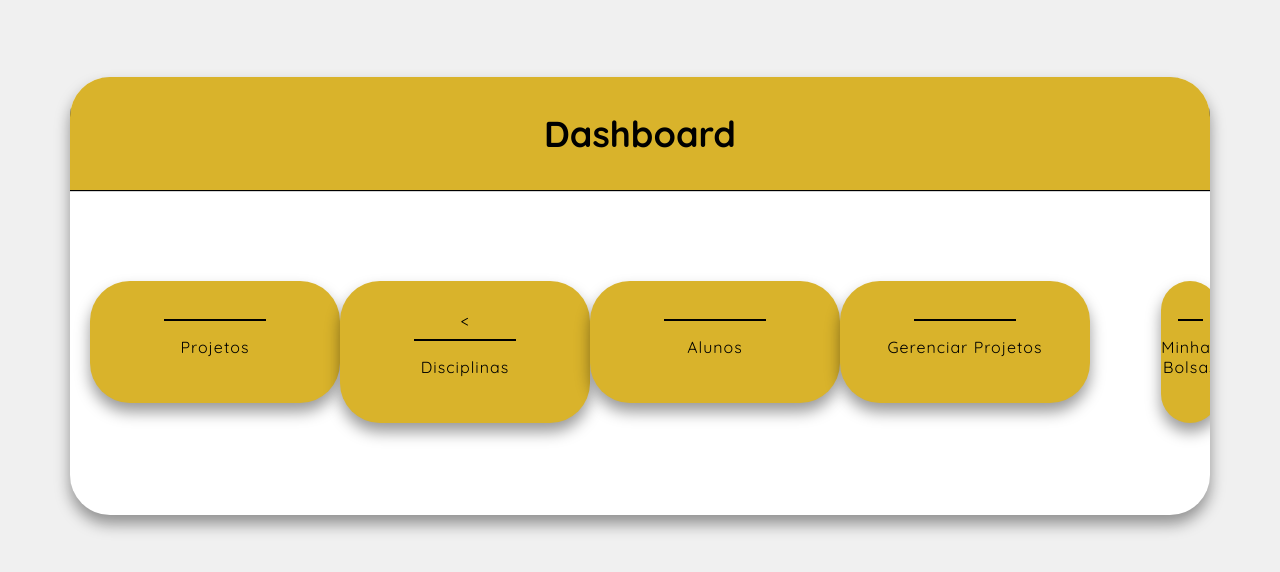
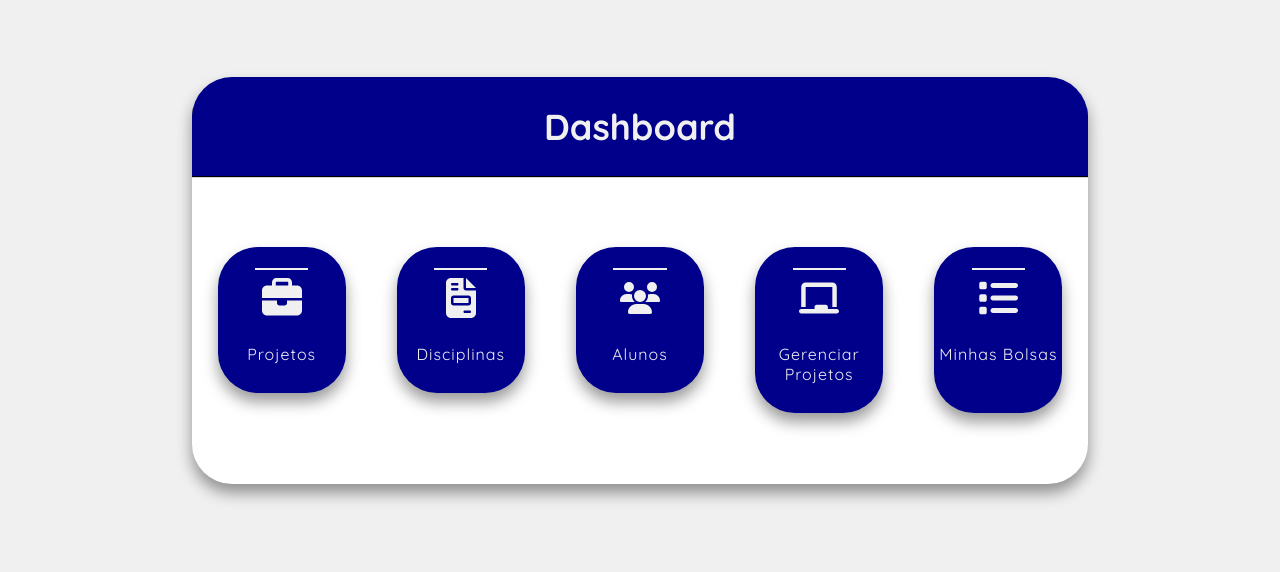
Before and after one commit to marlonruffo/Trabalho-final-DCC060, a PHP site: page /site/dashboard.html in a window 1280 px wide. Shown: the top 572 px of the page. Run offline with PHP 8.4, Linux system fonts and the light colour scheme.

Commit message:
finaliza dashboard

```diff
--- a/css/dashboard.css
+++ b/css/dashboard.css
@@ -5,40 +5,8 @@ body{
     background-color: #F0F0F0;
 }
 
-.logout{
-    height: fit-content;
-
-    display: flex;
-    justify-content: end;
-    color: #d3a809;
-}
-
-.logout p{
-    height: fit-content;
+.container{
     width: fit-content;
-    padding-top: 0px;
-    padding-bottom: 0px;
-    padding-left: 10px;
-}
-
-.logout-buttom{
-    display: flex;
-
-    padding-top: 0px;
-    padding-bottom: 0px;
-    padding-left: 14px;
-    padding-right: 10px;
-    margin-top: 16px;
-    margin-right: 16px;
-
-    background-color: #FFFFFF;
-    border-radius: 18px;
-    box-shadow: 0px 9px 15px rgba(0, 0, 0, 0.4);
-    fill: #d3a809;
-}
-
-.container{
-    width: 1140px;
     height: fit-content;
     margin: auto;
     margin-top: 6%;
@@ -56,8 +24,8 @@ body{
     padding-bottom: 3%;
     margin: 0;
 
-    background-color: #d9b32b;
-    color: black;
+    background-color: darkblue;
+    color: #F0F0F0;
     font-size: 36px;
     font-weight: bold;
     box-shadow: 0px 1px 1px rgba(0, 0, 0, 1);
@@ -66,7 +34,7 @@ body{
 .container-content{
     display: flex;
     justify-content: space-around;
-    width: 100%;
+    width: fit-content;
 
     padding: 8% 0% 8% 0%;
     margin: 0px;
@@ -74,17 +42,20 @@ body{
 }
 
 .admin{
-    width: 250px;
+    display: flex;
+    flex-direction: column;
+    align-items: center;
+    width: 10vw;
 
-    margin-left: 8%;
-    margin-right: 8%;
+    margin-left: 2vw;
+    margin-right: 2vw;
 
-    padding-top: 30px;
-    padding-bottom: 30px;
+    padding-top: 1vw;
+    padding-bottom: 1vw;
 
     text-align: center;
 
-    background-color: #d9b32b;
+    background-color: darkblue;
     border-radius: 40px;
     box-shadow: 0px 9px 15px rgba(0, 0, 0, 0.4);
     cursor: pointer;
@@ -93,13 +64,72 @@ body{
 .adminContent-link{ text-decoration: none;}
 
 .admin-options{
-    color: black;
+    color: #F0F0F0;
     font-weight: 400px;
     letter-spacing: 1px;
 }
 
 .icons{
     width: 40px;
+    height: 40px;
     margin-bottom: 10px;
-    fill: black;
+    fill: #F0F0F0;
 }
+
+@media only screen and (max-width: 912px){
+
+    body{
+        margin-bottom: 10%;
+    }
+
+    .container{
+        width: 90%;
+    }
+
+    .container-content{
+        display: block;
+        margin-top: 1%;
+        padding-top: 0;
+    }
+
+    .admin{
+        width: auto;
+        margin-top: 6%;
+        padding-top: 40px;
+    }
+
+    .admin-options{
+        font-size: xx-large;
+        padding-left: 2%;
+        padding-right: 2%;
+    }
+}
+
+@media only screen and (max-width: 762px){
+
+    body{
+        margin-bottom: 10%;
+    }
+
+    .container{
+        width: 90%;
+    }
+
+    .container-content{
+        display: block;
+        margin-top: 1%;
+        padding-top: 0;
+    }
+
+    .admin{
+        width: auto;
+        margin-top: 6%;
+        padding-top: 40px;
+    }
+
+    .admin-options{
+        font-size: 1em;
+        padding-left: 2%;
+        padding-right: 2%;
+    }
+}
--- a/site/dashboard.html
+++ b/site/dashboard.html
@@ -5,9 +5,8 @@
     <meta http-equiv="X-UA-Compatible" content="IE=edge">
     <meta name="viewport" content="width=device-width, initial-scale=1.0">
     <title>Dashboard</title>
-    <link rel="shortcut icon" href="../../../public/assets/favicon.png" type="image/x-icon">
 
-    <link rel="stylesheet" href="../../Trabalho-final-DCC060/css/dashboard.css">
+    <link rel="stylesheet" href="/css/dashboard.css">
     <link rel="preconnect" href="https://fonts.googleapis.com">
     <link rel="preconnect" href="https://fonts.gstatic.com" crossorigin>
     <link href="https://fonts.googleapis.com/css2?family=Quicksand:wght@300;400;500;600;700&display=swap" rel="stylesheet">
@@ -24,8 +23,8 @@
         <a class="adminContent-link">
             <div class="admin">
 
-                <hr width="40%" size="2" color="#000000">
-
+                <hr width="40%" size="2" color="#F0F0F0">
+                <svg class="icons" xmlns="http://www.w3.org/2000/svg" viewBox="0 0 512 512"><!--!Font Awesome Free 6.6.0 by @fontawesome - https://fontawesome.com License - https://fontawesome.com/license/free Copyright 2024 Fonticons, Inc.--><path d="M184 48l144 0c4.4 0 8 3.6 8 8l0 40L176 96l0-40c0-4.4 3.6-8 8-8zm-56 8l0 40L64 96C28.7 96 0 124.7 0 160l0 96 192 0 128 0 192 0 0-96c0-35.3-28.7-64-64-64l-64 0 0-40c0-30.9-25.1-56-56-56L184 0c-30.9 0-56 25.1-56 56zM512 288l-192 0 0 32c0 17.7-14.3 32-32 32l-64 0c-17.7 0-32-14.3-32-32l0-32L0 288 0 416c0 35.3 28.7 64 64 64l384 0c35.3 0 64-28.7 64-64l0-128z"/></svg>
                 <div class="admin-options">
                     <p>Projetos</p>
                 </div>
@@ -34,9 +33,8 @@
 
         <a class="adminContent-link" >
             <div class="admin">
-                <
-                <hr width="40%" size="2" color="#000000">
-
+                <hr width="40%" size="2" color="#F0F0F0">
+                <svg class="icons" xmlns="http://www.w3.org/2000/svg" viewBox="0 0 384 512"><!--!Font Awesome Free 6.6.0 by @fontawesome - https://fontawesome.com License - https://fontawesome.com/license/free Copyright 2024 Fonticons, Inc.--><path d="M64 0C28.7 0 0 28.7 0 64L0 448c0 35.3 28.7 64 64 64l256 0c35.3 0 64-28.7 64-64l0-288-128 0c-17.7 0-32-14.3-32-32L224 0 64 0zM256 0l0 128 128 0L256 0zM80 64l64 0c8.8 0 16 7.2 16 16s-7.2 16-16 16L80 96c-8.8 0-16-7.2-16-16s7.2-16 16-16zm0 64l64 0c8.8 0 16 7.2 16 16s-7.2 16-16 16l-64 0c-8.8 0-16-7.2-16-16s7.2-16 16-16zm16 96l192 0c17.7 0 32 14.3 32 32l0 64c0 17.7-14.3 32-32 32L96 352c-17.7 0-32-14.3-32-32l0-64c0-17.7 14.3-32 32-32zm0 32l0 64 192 0 0-64L96 256zM240 416l64 0c8.8 0 16 7.2 16 16s-7.2 16-16 16l-64 0c-8.8 0-16-7.2-16-16s7.2-16 16-16z"/></svg>
                 <div class="admin-options">
                     <p>Disciplinas</p>
                 </div>
@@ -44,8 +42,8 @@
         </a>
         <a class="adminContent-link" >
             <div class="admin">
-                <hr width="40%" size="2" color="#000000">
-
+                <hr width="40%" size="2" color="#F0F0F0">
+                <svg class="icons" xmlns="http://www.w3.org/2000/svg" viewBox="0 0 640 512"><!--!Font Awesome Free 6.6.0 by @fontawesome - https://fontawesome.com License - https://fontawesome.com/license/free Copyright 2024 Fonticons, Inc.--><path d="M144 0a80 80 0 1 1 0 160A80 80 0 1 1 144 0zM512 0a80 80 0 1 1 0 160A80 80 0 1 1 512 0zM0 298.7C0 239.8 47.8 192 106.7 192l42.7 0c15.9 0 31 3.5 44.6 9.7c-1.3 7.2-1.9 14.7-1.9 22.3c0 38.2 16.8 72.5 43.3 96c-.2 0-.4 0-.7 0L21.3 320C9.6 320 0 310.4 0 298.7zM405.3 320c-.2 0-.4 0-.7 0c26.6-23.5 43.3-57.8 43.3-96c0-7.6-.7-15-1.9-22.3c13.6-6.3 28.7-9.7 44.6-9.7l42.7 0C592.2 192 640 239.8 640 298.7c0 11.8-9.6 21.3-21.3 21.3l-213.3 0zM224 224a96 96 0 1 1 192 0 96 96 0 1 1 -192 0zM128 485.3C128 411.7 187.7 352 261.3 352l117.3 0C452.3 352 512 411.7 512 485.3c0 14.7-11.9 26.7-26.7 26.7l-330.7 0c-14.7 0-26.7-11.9-26.7-26.7z"/></svg>
                 <div class="admin-options">
                     <p>Alunos</p>
                 </div>
@@ -54,8 +52,8 @@
 
         <a class="adminContent-link" >
             <div class="admin">
-                <hr width="40%" size="2" color="#000000">
-
+                <hr width="40%" size="2" color="#F0F0F0">
+                <svg class="icons" xmlns="http://www.w3.org/2000/svg" viewBox="0 0 576 512"><!--!Font Awesome Free 6.6.0 by @fontawesome - https://fontawesome.com License - https://fontawesome.com/license/free Copyright 2024 Fonticons, Inc.--><path d="M96 32C60.7 32 32 60.7 32 96l0 288 64 0L96 96l384 0 0 288 64 0 0-288c0-35.3-28.7-64-64-64L96 32zM224 384l0 32L32 416c-17.7 0-32 14.3-32 32s14.3 32 32 32l512 0c17.7 0 32-14.3 32-32s-14.3-32-32-32l-128 0 0-32c0-17.7-14.3-32-32-32l-128 0c-17.7 0-32 14.3-32 32z"/></svg>
                 <div class="admin-options">
                     <p>Gerenciar Projetos</p>
                 </div>
@@ -64,8 +62,8 @@
 
         <a class="adminContent-link" ></a>
             <div class="admin">
-                <hr width="40%" size="2" color="#000000">
-
+                <hr width="40%" size="2" color="#F0F0F0">
+                <svg class="icons" xmlns="http://www.w3.org/2000/svg" viewBox="0 0 512 512"><!--!Font Awesome Free 6.6.0 by @fontawesome - https://fontawesome.com License - https://fontawesome.com/license/free Copyright 2024 Fonticons, Inc.--><path d="M40 48C26.7 48 16 58.7 16 72l0 48c0 13.3 10.7 24 24 24l48 0c13.3 0 24-10.7 24-24l0-48c0-13.3-10.7-24-24-24L40 48zM192 64c-17.7 0-32 14.3-32 32s14.3 32 32 32l288 0c17.7 0 32-14.3 32-32s-14.3-32-32-32L192 64zm0 160c-17.7 0-32 14.3-32 32s14.3 32 32 32l288 0c17.7 0 32-14.3 32-32s-14.3-32-32-32l-288 0zm0 160c-17.7 0-32 14.3-32 32s14.3 32 32 32l288 0c17.7 0 32-14.3 32-32s-14.3-32-32-32l-288 0zM16 232l0 48c0 13.3 10.7 24 24 24l48 0c13.3 0 24-10.7 24-24l0-48c0-13.3-10.7-24-24-24l-48 0c-13.3 0-24 10.7-24 24zM40 368c-13.3 0-24 10.7-24 24l0 48c0 13.3 10.7 24 24 24l48 0c13.3 0 24-10.7 24-24l0-48c0-13.3-10.7-24-24-24l-48 0z"/></svg>
                 <div class="admin-options">
                     <p>Minhas Bolsas</p>
                 </div>
```
